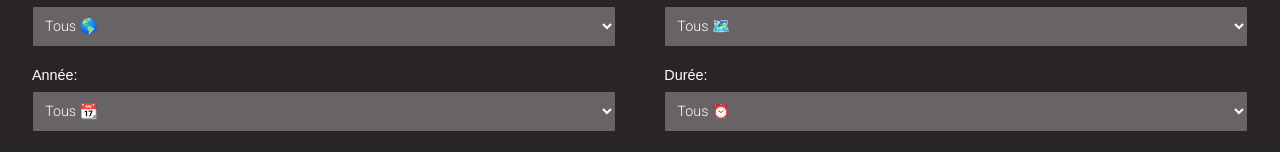
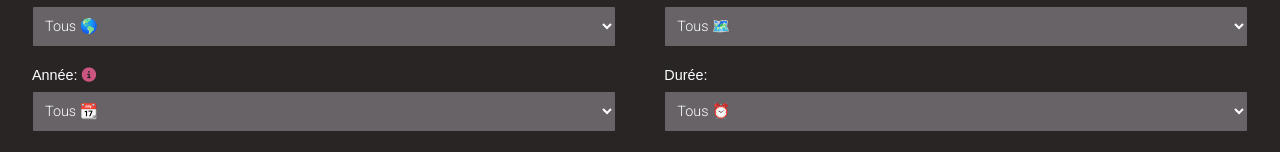
Before and after one commit to AntoineGrb/cinemate-react, a React (Vite) app: page / in a window 1280 px wide. Shown: the part 310-462 px from the top of the page. Built offline with nearby package versions, Linux system fonts and the light colour scheme.

Commit message:
feat : add message to inform that API dosn't work for years

```diff
--- a/src/components/Filter.tsx
+++ b/src/components/Filter.tsx
@@ -41,6 +41,7 @@ interface FilterProps {
     options: OptionsObjects[],
     setValue?: React.Dispatch<React.SetStateAction<string>>,
     setValueMinMax?: React.Dispatch<React.SetStateAction<Range>>,
+    info?: boolean
 }
 
 interface Range {
@@ -55,7 +56,7 @@ interface OptionsObjects {
     valueMax?:number
 }
 
-const Filter = ({setValue, setValueMinMax, label , options}: FilterProps) => {
+const Filter = ({setValue, setValueMinMax, label , options, info}: FilterProps) => {
 
     const handleChange = (e: React.ChangeEvent<HTMLSelectElement>) => {
 
@@ -79,7 +80,14 @@ const Filter = ({setValue, setValueMinMax, label , options}: FilterProps) => {
     return (
         <>
             <FilterWrapper>
-                <Label> {label} </Label>
+                <Label> {label} {info &&
+                    <i
+                        style={{color: colors.secondHover}}
+                        title="L'API semble ne pas fonctionner correctement pour les filtres de type 'Année'."
+                        className="fa-solid fa-circle-info"
+                    ></i>
+                    }
+                </Label>
                 <Select onChange={handleChange}>
                     {options.map((option, index) => (
                         // Ici l'option sera soit une valeur simple, soit une plage de deux valeurs
--- a/src/components/FiltersForm.tsx
+++ b/src/components/FiltersForm.tsx
@@ -58,7 +58,7 @@ const FiltersForm = ({clickToFetch, setGenre, setYear, setCountry, setDuration,
                 <FiltersInputs>
                     <Filter setValue={setGenre} label="Genre:" options={genresOptions} />
                     <Filter setValue={setCountry} label="Pays:" options={countriesOptions}/>
-                    <Filter setValueMinMax={setYear} label="Année:" options={yearsOptions}/>
+                    <Filter setValueMinMax={setYear} label="Année:" options={yearsOptions} info/>
                     <Filter setValueMinMax={setDuration} label="Durée:" options={durationsOptions}/>
                     <Filter setValueMinMax={setPopularity} label="Popularité:" options={popularityOptions}/>
                     <Filter setValueMinMax={setRating} label="Notation:" options={ratingsOptions}/>
```
